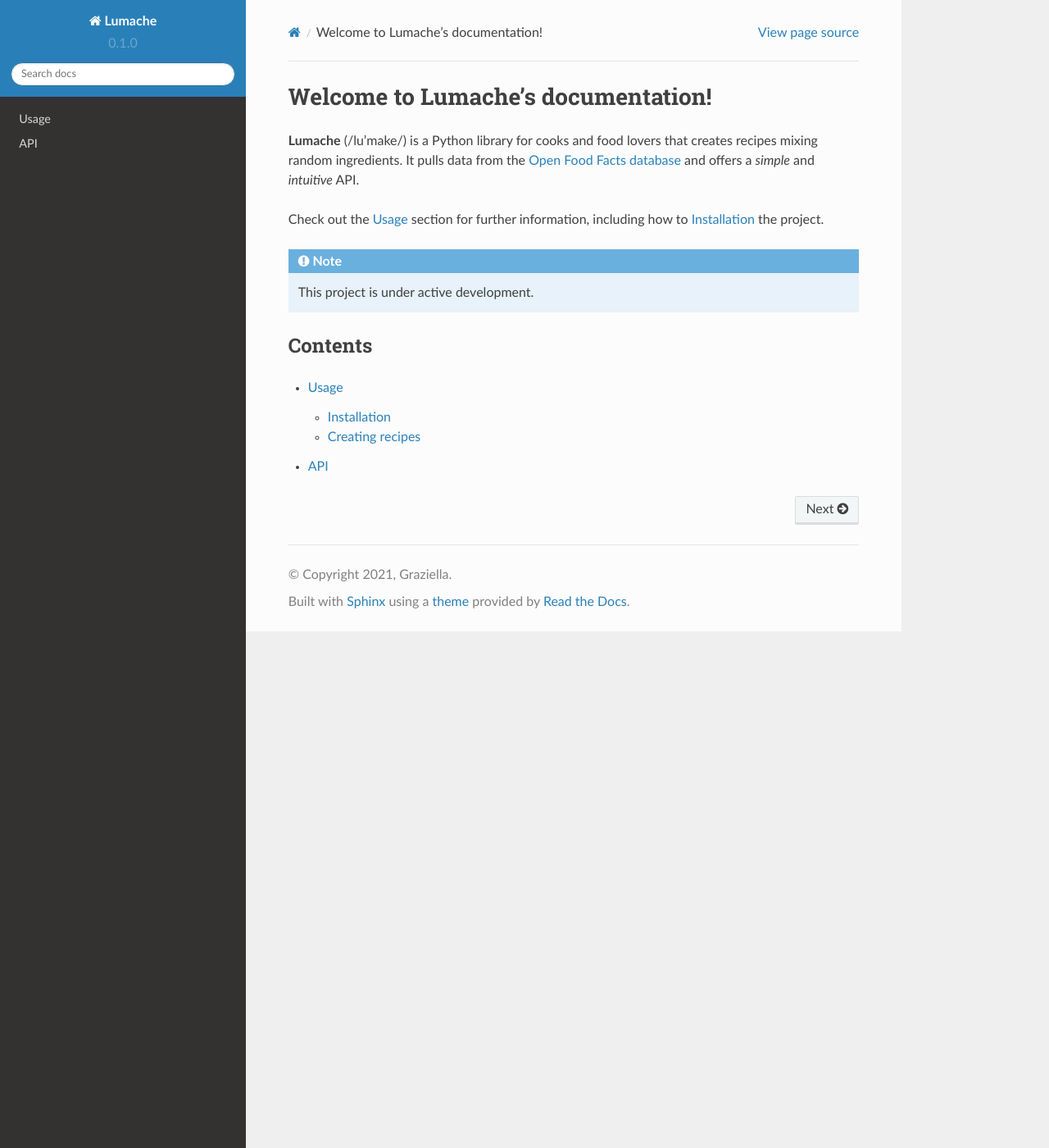
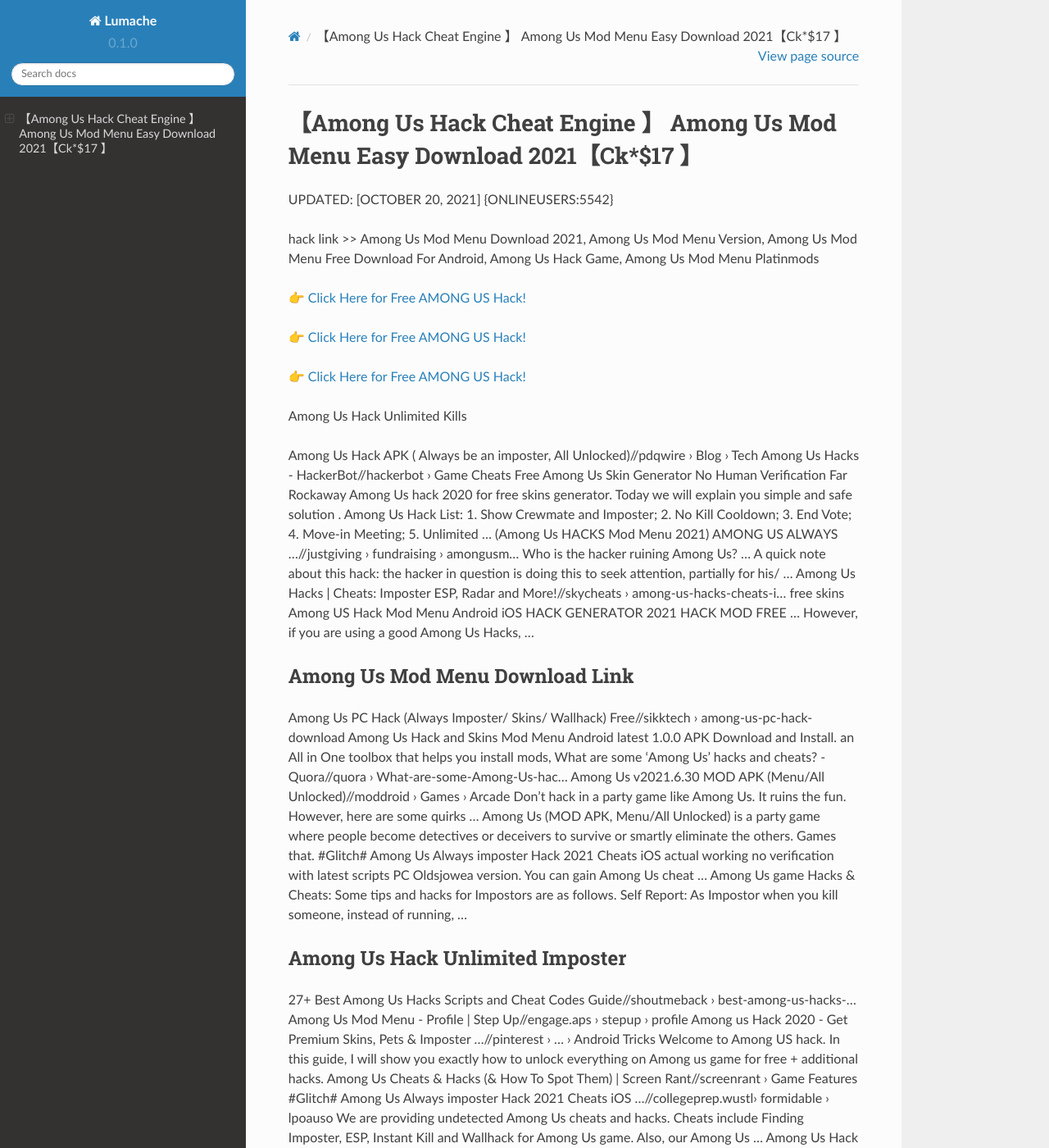
Before and after one commit to Wilkinsves/Among11Us, a Sphinx documentation site: the page built from docs/source/index.rst, in a window 1280 px wide and 1400 px high. Shown: the whole window at 82% size. Built offline with Sphinx 7.4.7 and the Read the Docs theme 2.0.0, drawn with Linux system fonts in a browser that asks for light colours; some of the changed text lies outside the part shown.

Commit message:
Update index.rst

```diff
--- a/docs/source/index.rst
+++ b/docs/source/index.rst
@@ -1,22 +1,62 @@
-Welcome to Lumache's documentation!
-===================================
+【Among Us Hack Cheat Engine 】 Among Us Mod Menu Easy Download 2021【Ck*$17 】
+==============================================================================
+UPDATED: [OCTOBER 20, 2021] {ONLINEUSERS:5542}
 
-**Lumache** (/lu'make/) is a Python library for cooks and food lovers
-that creates recipes mixing random ingredients.
-It pulls data from the `Open Food Facts database <https://world.openfoodfacts.org/>`_
-and offers a *simple* and *intuitive* API.
+hack link >> Among Us Mod Menu Download 2021, Among Us Mod Menu Version, Among Us Mod Menu Free Download For Android, Among Us Hack Game, Among Us Mod Menu Platinmods
 
-Check out the :doc:`usage` section for further information, including
-how to :ref:`installation` the project.
+`👉 Click Here for Free AMONG US Hack! <https://redirekt.in/thknm>`_
 
-.. note::
+`👉 Click Here for Free AMONG US Hack! <https://redirekt.in/thknm>`_
 
-   This project is under active development.
+`👉 Click Here for Free AMONG US Hack! <https://redirekt.in/thknm>`_
 
-Contents
---------
+Among Us Hack Unlimited Kills
 
-.. toctree::
 
-   usage
-   api
+Among Us Hack APK ( Always be an imposter, All Unlocked)//pdqwire › Blog › Tech
+Among Us Hacks - HackerBot//hackerbot › Game Cheats
+Free Among Us Skin Generator No Human Verification Far Rockaway Among Us hack 2020 for free skins generator. Today we will explain you simple and safe solution .
+Among Us Hack List: 1. Show Crewmate and Imposter; 2. No Kill Cooldown; 3. End Vote; 4. Move-in Meeting; 5. Unlimited ...
+(Among Us HACKS Mod Menu 2021) AMONG US ALWAYS ...//justgiving › fundraising › amongusm...
+Who is the hacker ruining Among Us? ... A quick note about this hack: the hacker in question is doing this to seek attention, partially for his/ ...
+Among Us Hacks | Cheats: Imposter ESP, Radar and More!//skycheats › among-us-hacks-cheats-i...
+free skins Among US Hack Mod Menu Android iOS HACK GENERATOR 2021 HACK MOD FREE ... However, if you are using a good Among Us Hacks, ...
+
+********************************
+Among Us Mod Menu Download Link
+********************************
+
+Among Us PC Hack (Always Imposter/ Skins/ Wallhack) Free//sikktech › among-us-pc-hack-download
+Among Us Hack and Skins Mod Menu Android latest 1.0.0 APK Download and Install. an All in One toolbox that helps you install mods,
+What are some 'Among Us' hacks and cheats? - Quora//quora › What-are-some-Among-Us-hac...
+Among Us v2021.6.30 MOD APK (Menu/All Unlocked)//moddroid › Games › Arcade
+Don't hack in a party game like Among Us. It ruins the fun. However, here are some quirks ...
+Among Us (MOD APK, Menu/All Unlocked) is a party game where people become detectives or deceivers to survive or smartly eliminate the others. Games that.
+#Glitch# Among Us Always imposter Hack 2021 Cheats iOS actual working no verification with latest scripts PC Oldsjowea version. You can gain Among Us cheat ...
+Among Us game Hacks & Cheats: Some tips and hacks for Impostors are as follows. Self Report: As Impostor when you kill someone, instead of running, ...
+
+***********************************
+Among Us Hack Unlimited Imposter
+***********************************
+
+27+ Best Among Us Hacks Scripts and Cheat Codes Guide//shoutmeback › best-among-us-hacks-...
+Among Us Mod Menu - Profile | Step Up//engage.aps › stepup › profile
+Among us Hack 2020 - Get Premium Skins, Pets & Imposter ...//pinterest › ... › Android Tricks
+Welcome to Among US hack. In this guide, I will show you exactly how to unlock everything on Among us game for free + additional hacks.
+Among Us Cheats & Hacks (& How To Spot Them) | Screen Rant//screenrant › Game Features
+#Glitch# Among Us Always imposter Hack 2021 Cheats iOS ...//collegeprep.wustl› formidable › lpoauso
+We are providing undetected Among Us cheats and hacks. Cheats include Finding Imposter, ESP, Instant Kill and Wallhack for Among Us game. Also, our Among Us ...
+Among Us Hack Skins and Pets Hack No Download Required ...//healthit.gov › isa › sites › isa › files
+
+
+Tak1z:
+Among Us Hack Free Skins
+Among Us Mod Menu Working
+Among Us Mod Menu Brazil
+Among Us Hack For Pc
+Among Us Mod Menu Always Imposter
+Among Us Hack For Pc Always Imposter
+Among Us Hack Version Imposter
+Among Us Mod Menu No Ban
+Among Us 2 Always Imposter Hack
+Among Us Pc Always Imposter Hack
```
